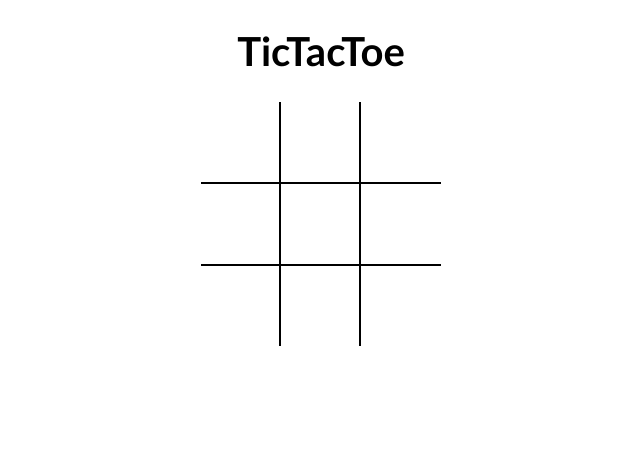
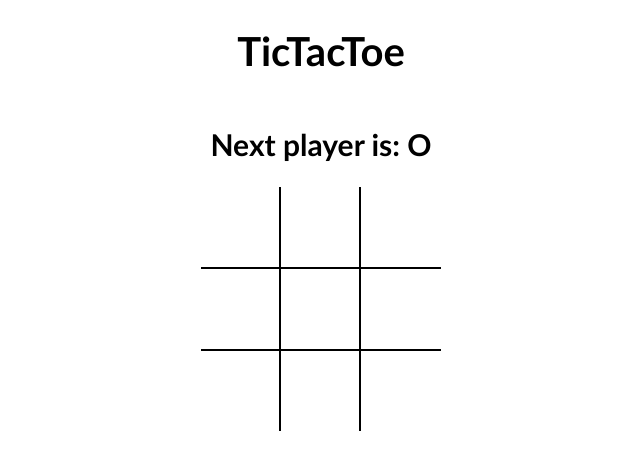
Before and after one commit to aditya31Sharma/tictactoe, a React (Vite) app: page / in a window 1280 px wide. Shown: the top 470 px of the page, without its empty margins (319-959 px from the left). Built offline with nearby package versions, Linux system fonts and the light colour scheme.

Commit message:
Calculated winner and lifted up state

```diff
--- a/src/App.jsx
+++ b/src/App.jsx
@@ -1,11 +1,37 @@
-import React from 'react';
-import Board from './components/Board';
+import React, { useState } from 'react';
 import './styles/root.scss';
+import Board from './components/Board'
+import {calculateWinner} from './helpers'
+
 const App = () => {
+
+  const [board, setBoard] = useState(Array(9).fill(null));
+  const [isXNext, setXNext] = useState(false);
+  console.log(board);
+
+  const winner =calculateWinner(board)
+  const message= winner? `Winner is ${winner}` : ` Next player is: ${isXNext?'X':'O'}`
+
+  const handleSquareClick = position => {
+    if (board[position] || winner) {
+      return;
+    }
+    setBoard(prevState => {
+      return prevState.map((square, pos) => {
+        if (pos === position) {
+          return isXNext ? 'X' : 'O';
+        }
+        return square;
+      });
+    });
+    setXNext(!isXNext);
+  };
+
   return (
     <div className="app">
       <h1>TicTacToe</h1>
-      <Board />
+      <h2>{message}</h2>
+      <Board board={board} handleSquareClick={handleSquareClick} />
     </div>
   );
 };
--- a/src/components/Board.jsx
+++ b/src/components/Board.jsx
@@ -1,25 +1,6 @@
-import React, { useState } from 'react';
+import React from 'react';
 import Square from './Square';
-const Board = () => {
-  const [board, setBoard] = useState(Array(9).fill(null));
-  const [isXNext, setXNext] = useState(false);
-  console.log(board);
-
-  const handleSquareClick = position => {
-    if (board[position]) {
-      return;
-    }
-
-    setBoard(prevState => {
-      return prevState.map((square, pos) => {
-        if (pos === position) {
-          return isXNext ? 'X' : 'O';
-        }
-        return square;
-      });
-    });
-    setXNext(!isXNext);
-  };
+const Board = ({board,handleSquareClick}) => {
 
   const renderSquare = position => {
     return (
--- /dev/null
+++ b/src/helpers.js
@@ -0,0 +1,19 @@
+export function calculateWinner(squares) {
+  const lines = [
+    [0, 1, 2],
+    [3, 4, 5],
+    [6, 7, 8],
+    [0, 3, 6],
+    [1, 4, 7],
+    [2, 5, 8],
+    [0, 4, 8],
+    [2, 4, 6],
+  ];
+  for (let i = 0; i < lines.length; i++) {
+    const [a, b, c] = lines[i];
+    if (squares[a] && squares[a] === squares[b] && squares[a] === squares[c]) {
+      return squares[a];
+    }
+  }
+  return null;
+}
```
